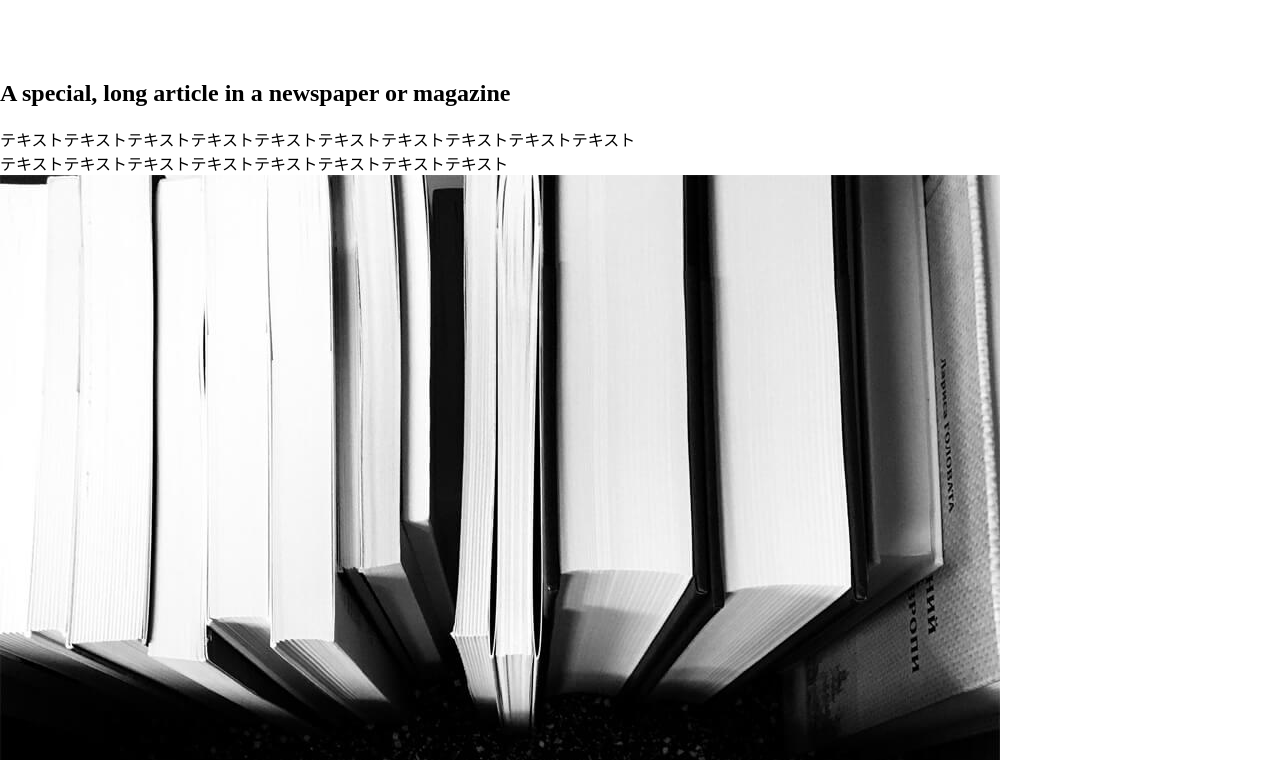
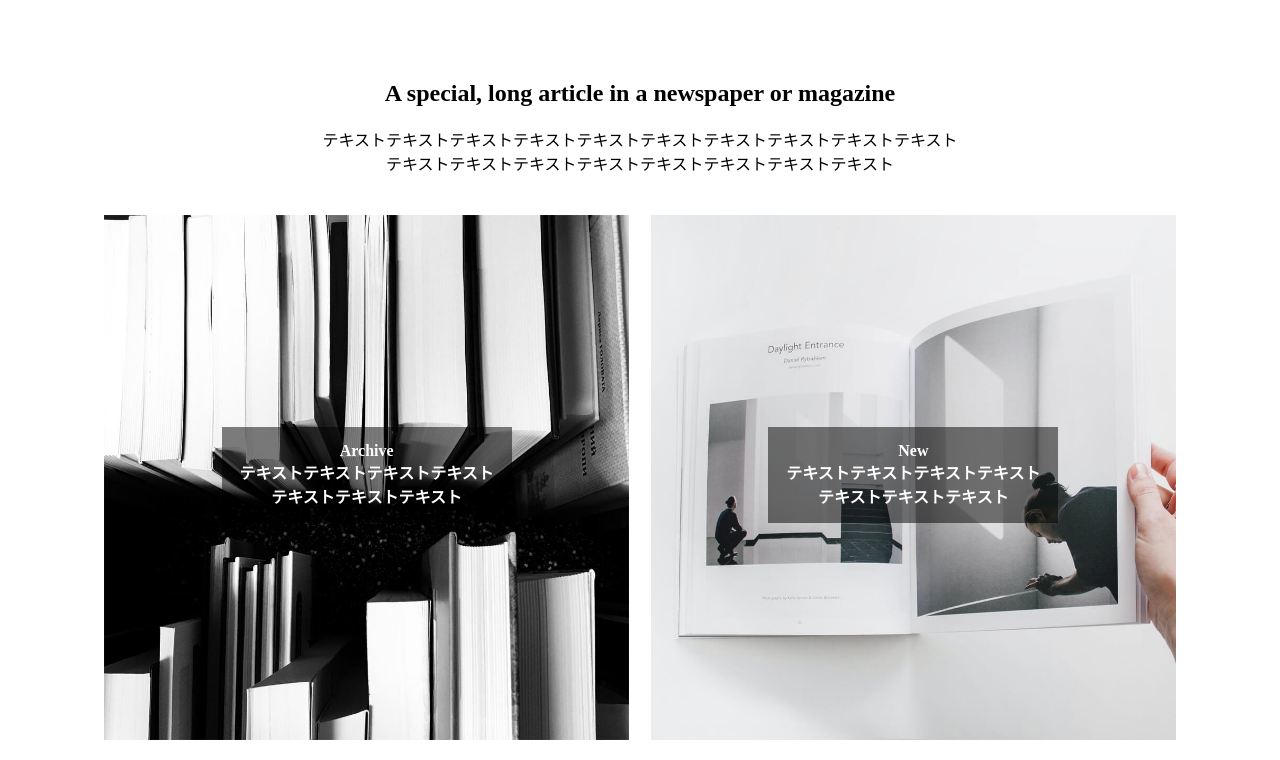
Before and after one commit to takuya-ya/html-css-practice, a plain HTML site: page src/Mag88/index.html in a window 1280 px wide. Shown: the part 800-1560 px from the top of the page. Drawn offline with Linux system fonts and the light colour scheme; some packages are replaced by stand-ins of ours.

Commit message:
修正: .wapperを.wrapperに修正し、#magazineセクションとフレックスアイテムのスタイルを追加

```diff
--- a/src/Mag88/css/style.css
+++ b/src/Mag88/css/style.css
@@ -29,7 +29,7 @@ li {
 /*
 中身のコンテンツの最大幅を設定し、共通で使用
 */
-.wapper {
+.wrapper {
   max-width: 1200px;
   margin: 0 auto;
   padding: 0 5%;
@@ -75,3 +75,32 @@ paddingでボタンに幅と高さを持たせる。
 img {
   max-width: 100%;
 }
+
+#magazine {
+  text-align: center;
+  margin-bottom: 80px;
+}
+
+.flex-item {
+  display: flex;
+  justify-content: space-between;
+  margin-top: 40px;
+}
+
+#magazine .flex-item .item {
+  width: 49%;
+  position: relative;
+}
+
+#magazine .flex-item .item .text {
+  max-width: 290px;
+  color: #fff;
+  font-weight: bold;
+  background-color: rgba(0, 0, 0, 0.5);
+  padding: 15px 0;
+  margin: 0 auto;
+  position: absolute;
+  top: 40%;
+  left: 0;
+  right: 0;
+}
```
